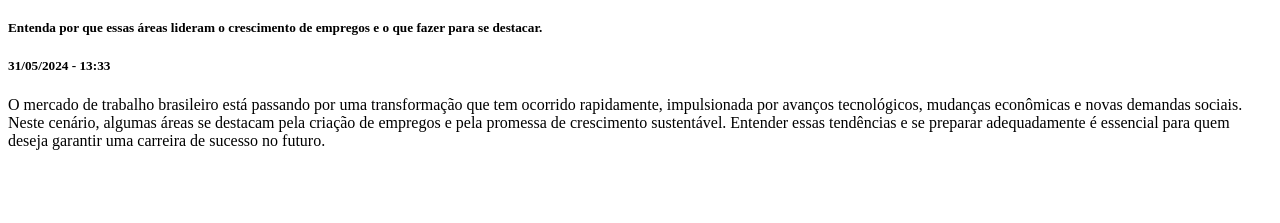
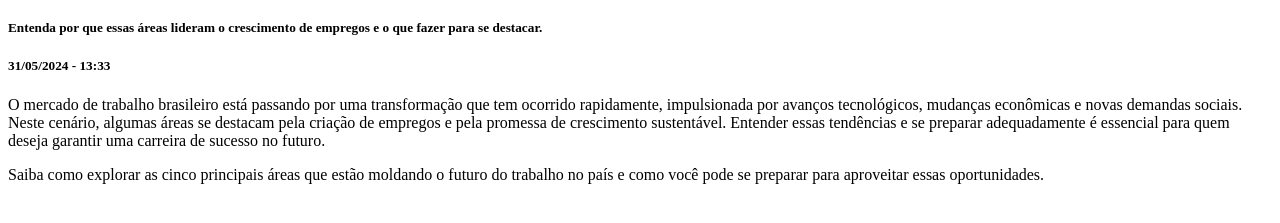
Before and after one commit to nathilinda/Avalia-o-2-trimestre-, a plain HTML site: page index.html in a window 1280 px wide. Shown: the part 61-284 px from the top of the page. Drawn offline with Linux system fonts and the light colour scheme.

Commit message:
Update index.html

```diff
--- a/index.html
+++ b/index.html
@@ -13,6 +13,7 @@ impulsionada por avanços tecnológicos, mudanças econômicas e novas demandas
 Neste cenário, algumas áreas se destacam pela criação de empregos e pela promessa de crescimento
 sustentável. Entender essas tendências e se preparar adequadamente é essencial para quem deseja garantir
 uma carreira de sucesso no futuro. </p>
-<p> </p>
+<p>Saiba como explorar as cinco principais áreas que estão moldando o futuro do trabalho no país e como
+você pode se preparar para aproveitar essas oportunidades.</p>
 </body>
 </html>
```
